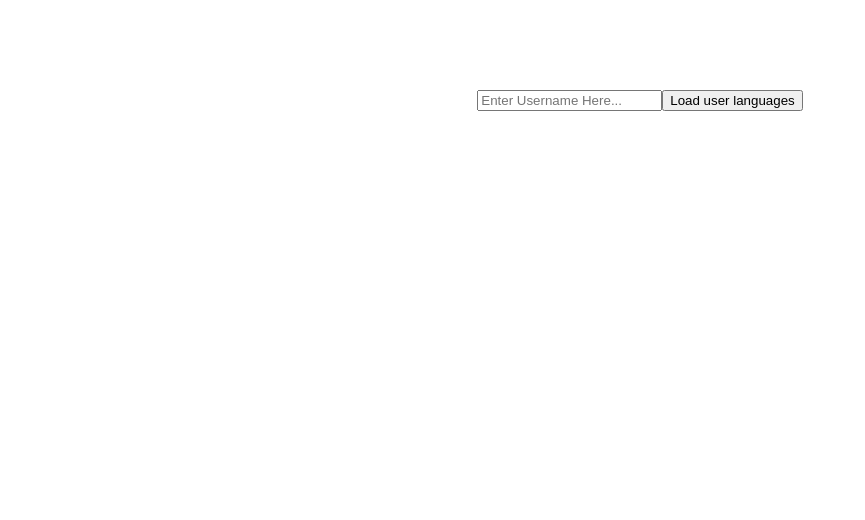
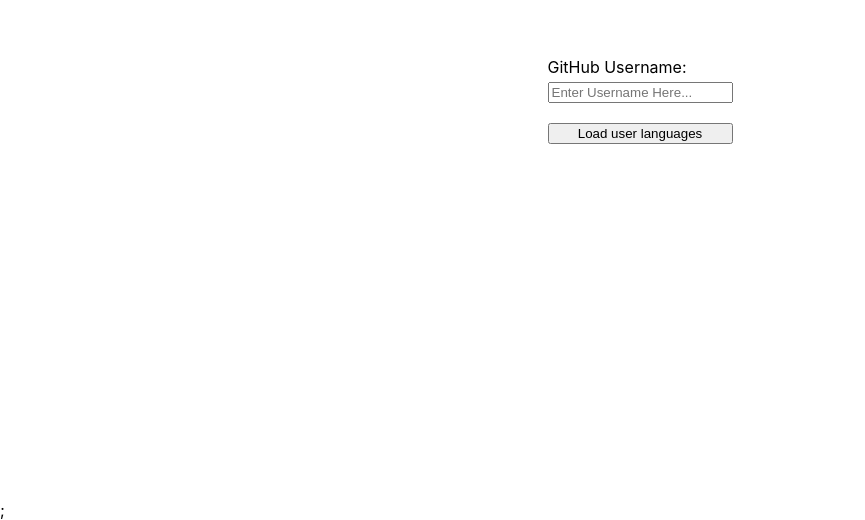
Before and after one commit to MustaRohman/github-user-favourite-language, a Next.js app: page / in a window 1280 px wide. Shown: the part 300-820 px from the top of the page, without its empty margins (0-865 px from the left). Built offline with nearby package versions, Linux system fonts and the light colour scheme.

Commit message:
Created styled components for Form and Input wrapper

```diff
--- a/components/HomeContent/HomeContent.styles.ts
+++ b/components/HomeContent/HomeContent.styles.ts
@@ -18,3 +18,18 @@
   justify-content: center;
   align-items: center;
 `;
+
+export const Form = styled.form`
+  display: flex;
+  flex-direction: column;
+`;
+
+export const InputWrapper = styled.div`
+  margin-bottom: 20px;
+  display: flex;
+  flex-direction: column;
+
+  label {
+    margin-bottom: 5px;
+  }
+`;
--- a/components/HomeContent/HomeContent.tsx
+++ b/components/HomeContent/HomeContent.tsx
@@ -1,7 +1,6 @@
-import Head from "next/head";
 import { FormEvent, useState } from "react";
 import { getUserFavouriteLanguage } from "../../utils/getUserLanguages";
-import { Main, Wrapper } from "./HomeContent.styles";
+import { Form, InputWrapper, Main, Wrapper } from "./HomeContent.styles";
 
 const HomeContent = () => {
   const [error, setError] = useState("");
@@ -30,13 +29,10 @@
   }
   return (
     <Wrapper>
-      <Head>
-        <title>Create Next App</title>
-        <meta name="description" content="Generated by create next app" />
-        <link rel="icon" href="/favicon.ico" />
-      </Head>
       <Main>
-        <form onSubmit={(e) => onClickHandler(e)}>
+        <Form onSubmit={(e) => onClickHandler(e)}>
+          <InputWrapper>
+            <label htmlFor="username-input">GitHub Username:</label>
             <input
               name="username-input"
               placeholder="Enter Username Here..."
@@ -44,8 +40,9 @@
               value={usernameInput}
               onChange={(e) => setUsernameInput(e.target.value)}
             />
+          </InputWrapper>
           <button>Load user languages</button>
-        </form>
+        </Form>
         {isLoading && <p>Loading...</p>}
         {error && <p>Error: {error}</p>}
         {favLang && <p>Favourite language is {favLang}</p>}
--- a/pages/index.tsx
+++ b/pages/index.tsx
@@ -1,5 +1,15 @@
+import Head from "next/head";
 import { HomeContent } from "../components/HomeContent";
 
 export default function Home() {
-  return <HomeContent />;
+  return (
+    <>
+      <Head>
+        <title>Create Next App</title>
+        <meta name="description" content="Generated by create next app" />
+        <link rel="icon" href="/favicon.ico" />
+      </Head>
+      <HomeContent />;
+    </>
+  );
 }
```
Lines whose indentation alone changed are shown as unchanged.
